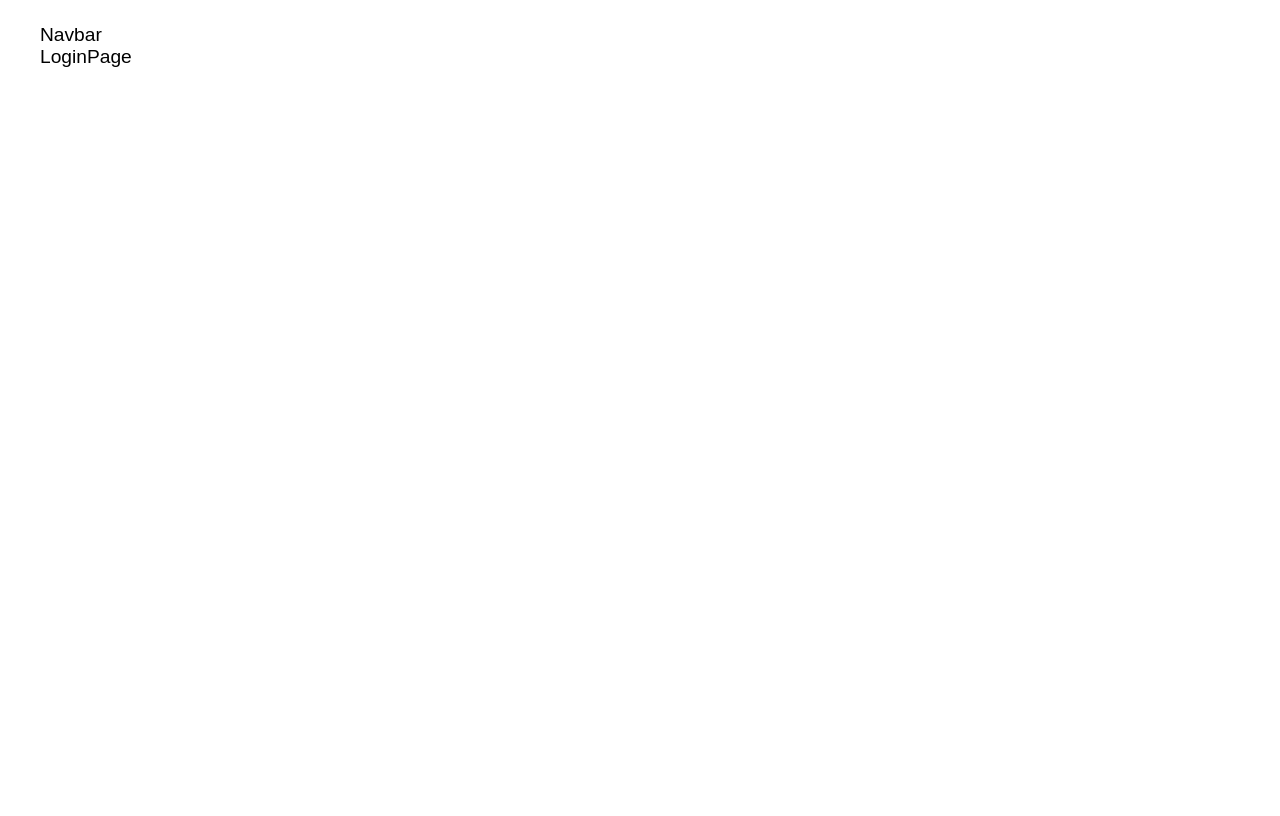
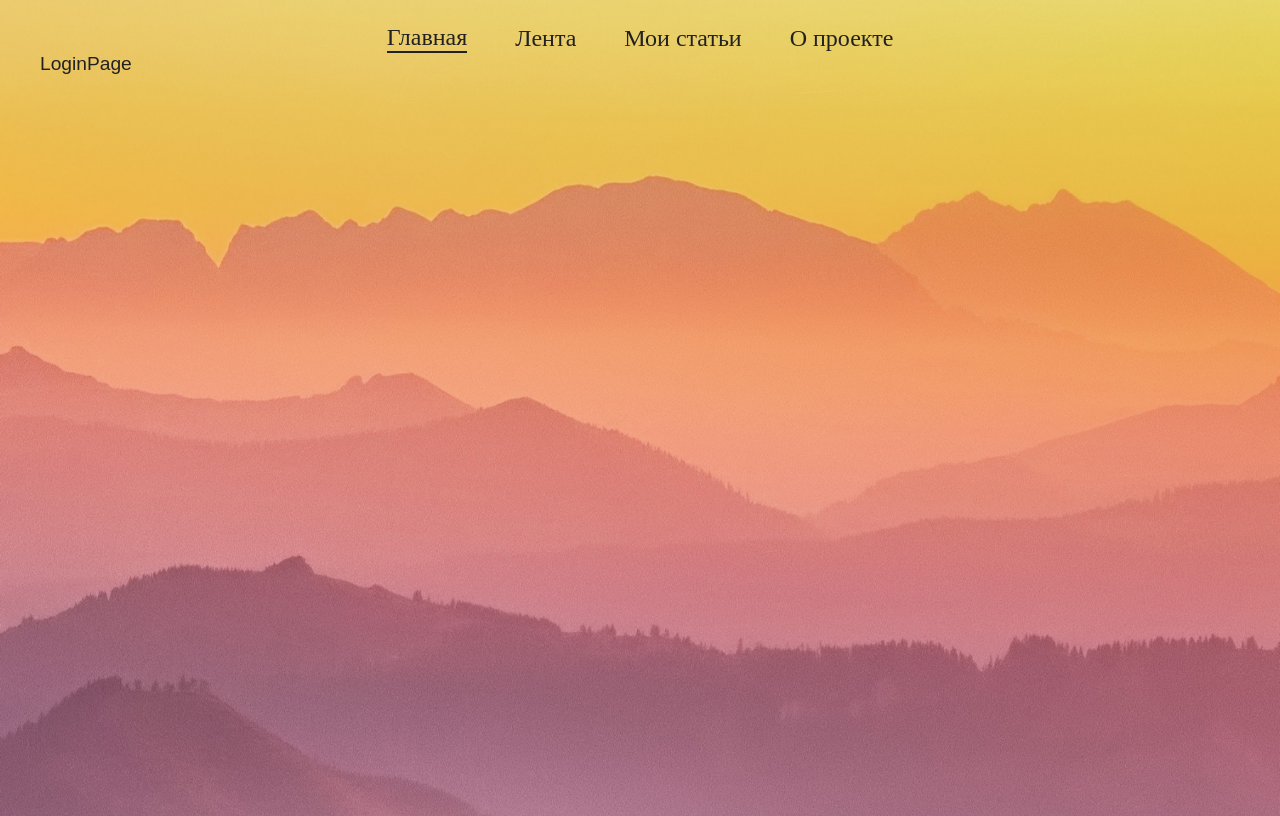
Before and after one commit to SergeyIvanov85/RSBlog, a React (Create React App) app in the folder client/: page /login in a window 1280 px wide. Built offline with nearby package versions, Linux system fonts and the light colour scheme.

Commit message:
fix: variables styles

```diff
--- a/client/public/index.html
+++ b/client/public/index.html
@@ -14,7 +14,7 @@
     <link rel="preconnect" href="https://fonts.gstatic.com" crossorigin>
     <link href="https://fonts.googleapis.com/css2?family=Poppins&display=swap" rel="stylesheet">
   </head>
-  <body>
+  <body class="light">
     <noscript>You need to enable JavaScript to run this app.</noscript>
     <div id="root"></div>
 
--- a/client/src/components/Navbar.jsx
+++ b/client/src/components/Navbar.jsx
@@ -1,5 +1,12 @@
 import React from "react";
 
 export  const Navbar = () => {
-    return <div>Navbar</div>
+    return <nav className='main-nav'>
+        <ul className='main-nav__list'>
+            <li className='main-nav__link active'>Главная</li>
+            <li className='main-nav__link'>Лента</li>
+            <li className='main-nav__link'>Мои статьи</li>
+            <li className='main-nav__link'>О проекте</li>
+        </ul>
+    </nav>
 }
--- a/client/src/index.scss
+++ b/client/src/index.scss
@@ -1,2 +1,3 @@
 @import './styles/variables';
 @import './styles/common';
+@import './styles/header';
--- a/client/src/styles/header.scss
+++ b/client/src/styles/header.scss
@@ -1,5 +1,5 @@
 @import "./common";
-@import "./variables";
+@import './variables';
 
 .main-nav__list {
   display: flex;
--- a/client/src/styles/variables.scss
+++ b/client/src/styles/variables.scss
@@ -1,4 +1,4 @@
-html.light {
+body.light {
     --border-color: #212121; /* цвета бордеров кнопок/блоков */
     --font-color-main: #212121; /* для основного текста, заголовков, навигации, логотипа, гит-ссылок */
     --font-color-secondary: #51004E; /* заголовки статей, теги */
@@ -14,7 +14,7 @@ html.light {
     --bg-comments: rgba(95, 43, 93, 0.5); /* для фона иконок комментирующих и фон поля ввода коммента */
 }
 
-html.dark {
+body.dark {
     --border-color: #212121;
     --font-color-main: #FFFFFF;
     --font-color-secondary: #FFFFFF;
```
